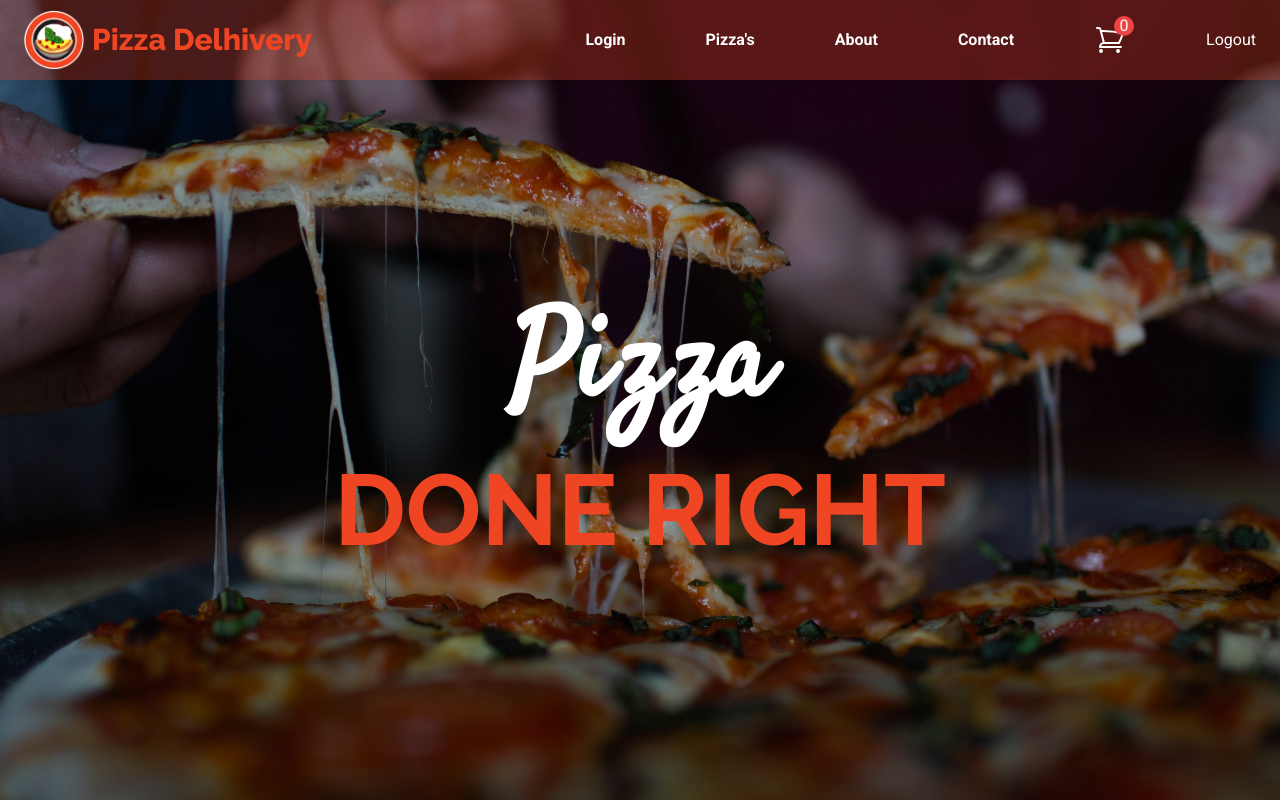
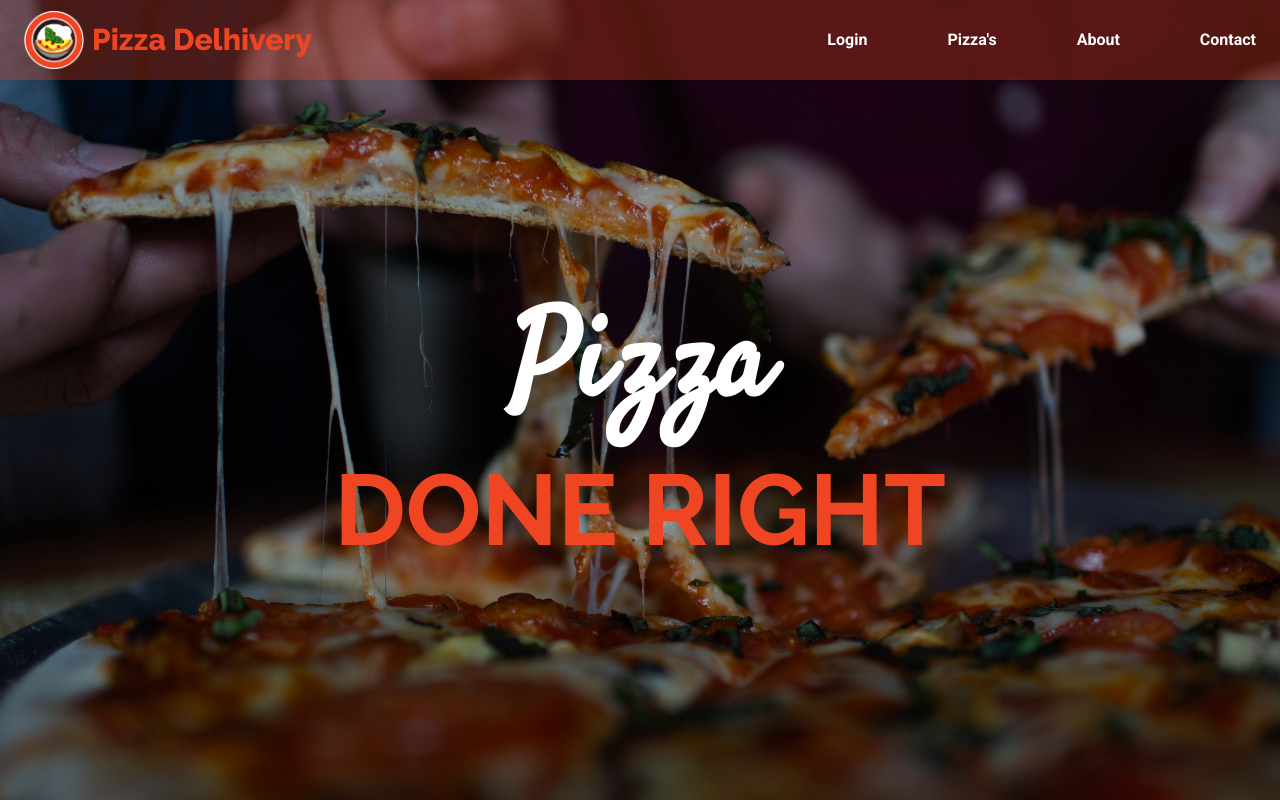
Before and after one commit to priyucodes/OIBSIP_Pizza_delhivery, a React (Vite) app in the folder client/: page /cart in a window 1280 px wide. Shown: the top 800 px of the page. Built offline with nearby package versions, Linux system fonts and the light colour scheme.

Commit message:
fixed header

```diff
--- a/client/src/components/Header.jsx
+++ b/client/src/components/Header.jsx
@@ -35,8 +35,13 @@ const Header = () => {
     return () => window.removeEventListener("scroll", handleScroll);
   });
   useEffect(() => {
-    if (user) setIsLoggedIn(true);
+    if (user.email) {
+      setIsLoggedIn(true);
+    } else {
+      setIsLoggedIn(false);
+    }
   }, [user, isLoggedIn, setIsLoggedIn]);
+
   return (
     <header
       className={`px-6 transition-all duration-500 flex justify-between shadow-sm bg-primary/30 items-center font-roboto  h-20 w-full sticky ${
```
